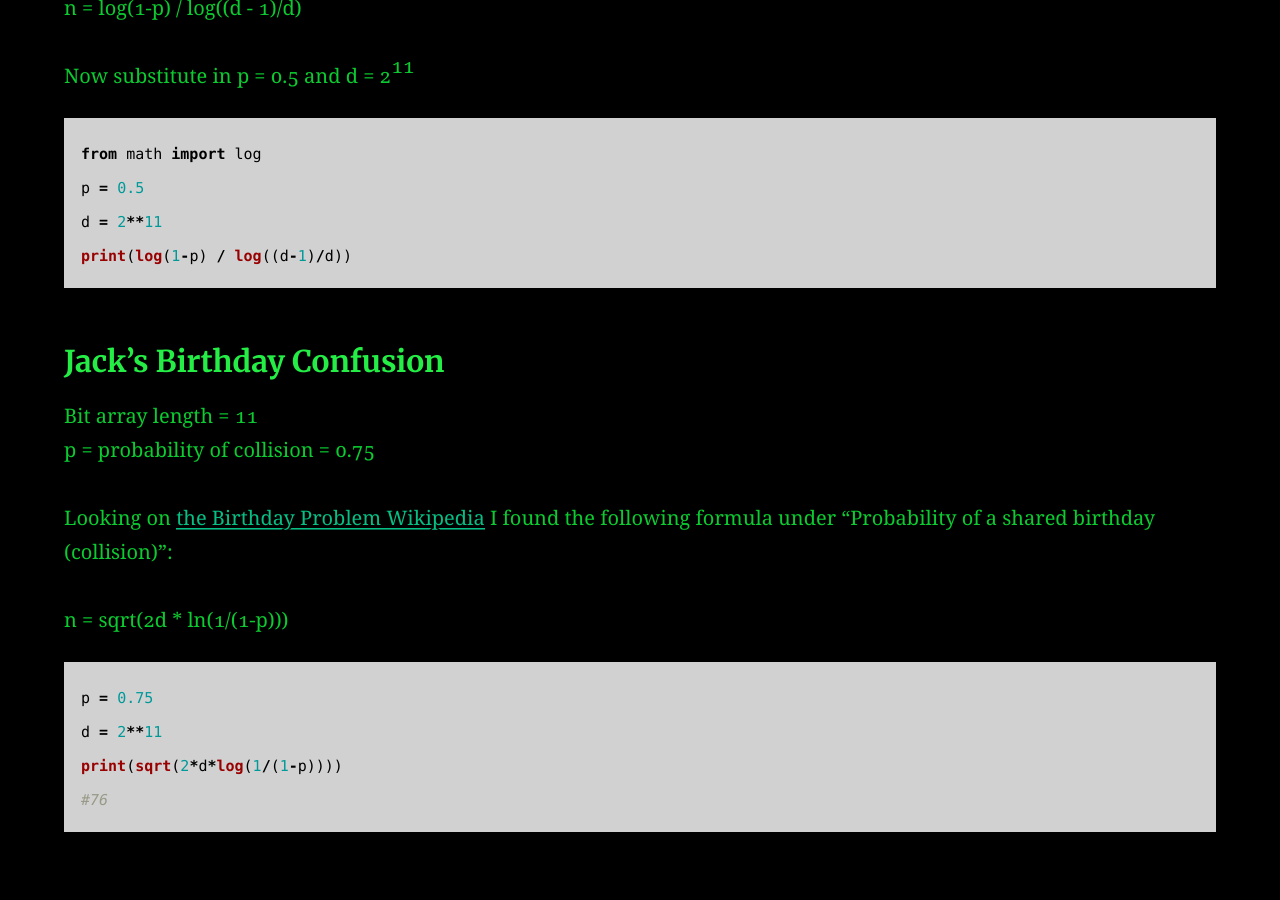
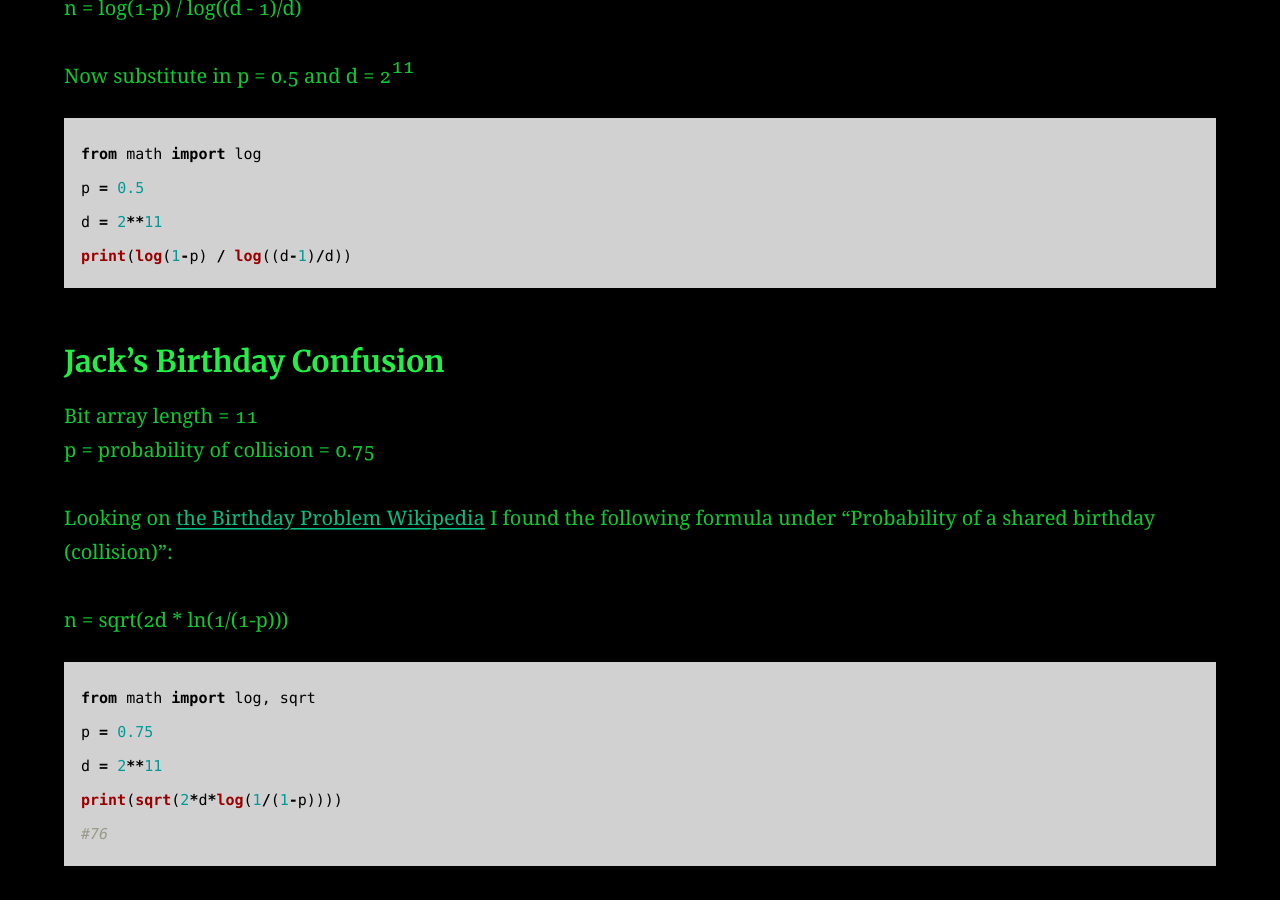
Before and after one commit to AC01010/Connor-McCartney.github.io, a Jekyll site: the page built from _posts/2002-01-10-CryptohackHASHprob.md, in a window 1280 px wide and 900 px high, scrolled down 630 px. Built offline with Jekyll 4.4.1, drawn with Linux system fonts in a browser that asks for light colours; before the commit the page ends 1496 px from its top, so only the background shows below that.

Commit message:
Update 2002-01-10-CryptohackHASHprob.md

````diff
--- a/_posts/2002-01-10-CryptohackHASHprob.md
+++ b/_posts/2002-01-10-CryptohackHASHprob.md
@@ -40,6 +40,7 @@ Looking on [the Birthday Problem Wikipedia](https://en.wikipedia.org/wiki/Birthd
 n = sqrt(2d * ln(1/(1-p)))
 
 ```python
+from math import log, sqrt
 p = 0.75
 d = 2**11
 print(sqrt(2*d*log(1/(1-p))))
````
